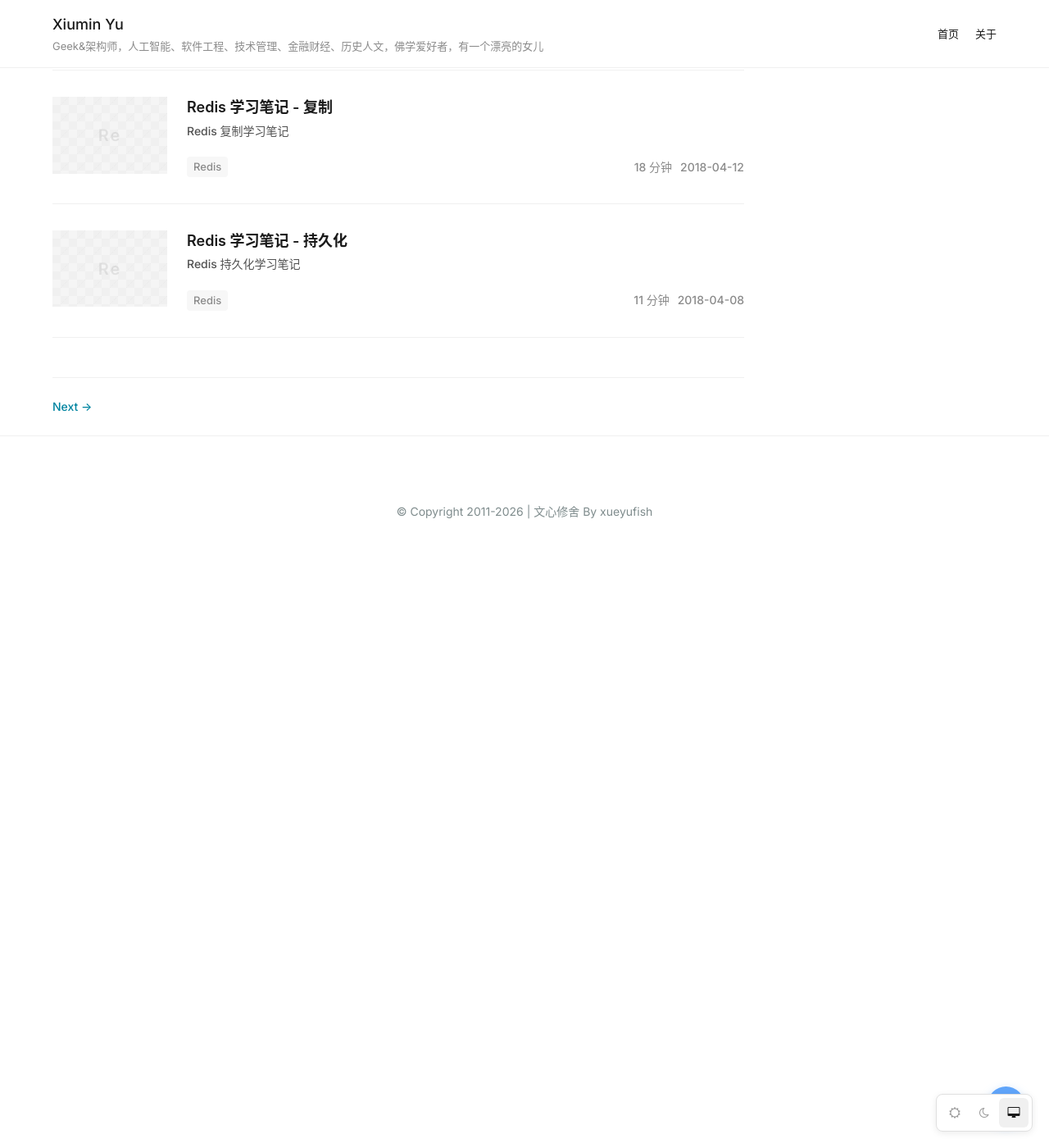
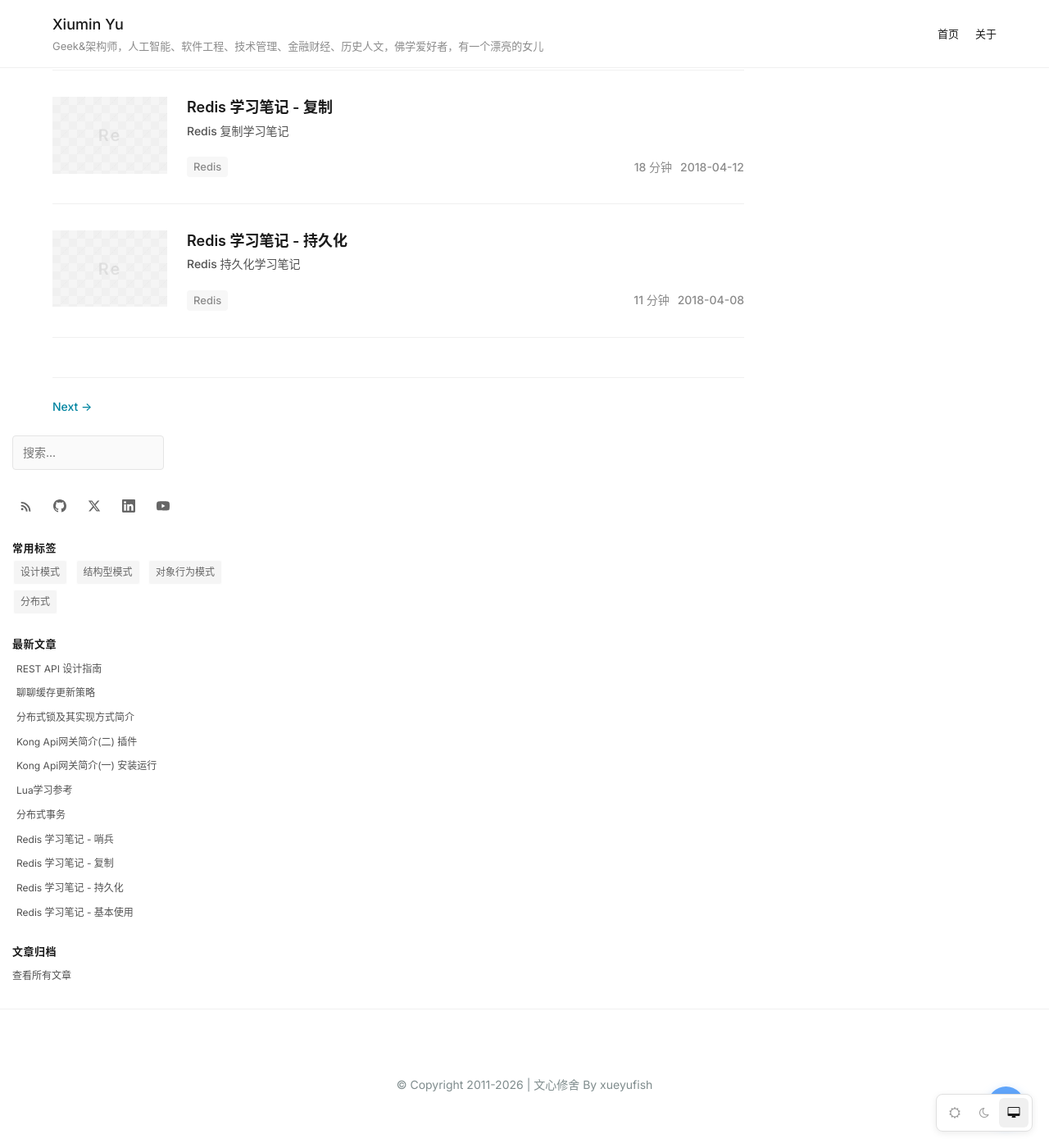
Before and after one commit to xueyufish/xueyufish.github.io, a Jekyll site: the page built from index.html, in a window 1280 px wide and 1400 px high, scrolled down 1331 px. Shown: the whole window at 82% size. Built offline with Jekyll 4.4.1, drawn with Linux system fonts in a browser that asks for light colours; the list of posts is cut into pages by our own code; comment, search, counter and statistics services are not loaded.

Commit message:
fix: detail page sidebar layout — align article with header, unify sidebar with homepage
- Change grid from col-lg-8 col-lg-offset-1 to col-lg-9 to align
  article content with site-banner header text
- Replace sidebar-container classes with home-aside/home-aside-section
  for consistent sidebar styling with homepage
- Scope .home-aside width rule to .home-layout > .home-aside so it
  only applies in flex context (homepage), not Bootstrap grid (detail)
- Remove malformed margin-left:0 !important preventing Bootstrap offset
- Bump cache-bust version 1.0.2 → 1.0.3

```diff
--- a/_config.yml
+++ b/_config.yml
@@ -96,4 +96,4 @@ entries-condition-size: 10
 #]
 
 # 资源版本号（用于缓存破坏）
-version: 1.0.2
+version: 1.0.3
--- a/_layouts/page.html
+++ b/_layouts/page.html
@@ -20,112 +20,53 @@ layout: default
 <main id="main-content" role="main" tabindex="-1">
   <div class="container">
     <div class="row">
-      <div class="col-lg-8 col-lg-offset-1 col-md-8 col-md-offset-1 col-sm-12 col-xs-12 post-container">
+      <div class="col-lg-9 col-md-9 col-sm-12 col-xs-12 post-container">
         {{ content }}
       </div>
-    <aside class="col-lg-3 col-lg-offset-0 col-md-3 col-md-offset-0 col-sm-12 col-xs-12 sidebar-container" role="complementary" aria-label="侧边栏">
-      <!-- 搜索框 -->
-      <section class="visible-md visible-lg" aria-label="搜索">
-        <div class="search-container" role="search">
-          <h5>搜索文章</h5>
-          <div class="search-input-wrapper">
-            <label for="search-input" class="sr-only">搜索文章</label>
-            <input type="search" id="search-input" placeholder="输入关键词搜索..." autocomplete="off" aria-label="搜索文章">
-            <button id="search-button" class="search-button" aria-label="开始搜索">
-              <i class="fa fa-search" aria-hidden="true"></i>
-            </button>
-          </div>
-          <div id="search-loading" class="search-loading" role="status" aria-live="polite">加载中...</div>
-          <div id="search-results" class="search-results" role="listbox" aria-label="搜索结果"></div>
+    <aside class="col-lg-3 col-md-3 col-sm-12 col-xs-12 home-aside" role="complementary" aria-label="侧边栏">
+      <div class="home-aside-section">
+        <div class="home-aside-search">
+          <form action="{{ "/search/" | prepend: site.baseurl }}" method="get" role="search">
+            <input type="search" name="q" placeholder="搜索..." aria-label="搜索文章">
+          </form>
         </div>
-      </section>
+      </div>
 
-      <!-- 微信二维码 -->
-      <section class="visible-md visible-lg" aria-label="关于博主">
-        <hr class="hidden-sm hidden-xs">
-        <div class="short-about">
-          <img src="/assets/image/wechat-qrcode.jpg" alt="扫描二维码关注博主微信"/>
-          {% if site.sidebar-about-description %}
-          <p style="margin-top: 10px;">{{site.sidebar-about-description}}</p>
+      <div class="home-aside-section">
+        <div class="home-aside-social">
+          {% if site.RSS %}
+          <a href="{{ "/feed.xml" | prepend: site.baseurl }}" title="RSS">
+            <svg width="16" height="16" viewBox="0 0 24 24" fill="currentColor"><circle cx="6.18" cy="17.82" r="2.18"></circle><path d="M4 4.44v2.83a14.73 14.73 0 0114.73 14.73h2.83A17.56 17.56 0 004 4.44z"></path><path d="M4 10.1v2.83a9.08 9.08 0 019.07 9.07h2.83A11.91 11.91 0 004 10.1z"></path></svg>
+          </a>
+          {% endif %}
+          {% if site.github_username %}
+          <a href="https://github.com/{{ site.github_username }}" target="_blank" rel="noopener noreferrer" title="GitHub">
+            <svg width="16" height="16" viewBox="0 0 24 24" fill="currentColor"><path d="M12 0C5.37 0 0 5.37 0 12c0 5.31 3.435 9.795 8.205 11.385.6.105.825-.255.825-.57 0-.285-.015-1.23-.015-2.235-3.015.555-3.795-.735-4.035-1.41-.135-.345-.72-1.41-1.23-1.695-.42-.225-1.02-.78-.015-.795.945-.015 1.62.87 1.845 1.23 1.08 1.815 2.805 1.305 3.495.99.105-.78.42-1.305.765-1.605-2.67-.3-5.46-1.335-5.46-5.925 0-1.305.465-2.385 1.23-3.225-.12-.3-.54-1.53.12-3.18 0 0 1.005-.315 3.3 1.23.96-.27 1.98-.405 3-.405s2.04.135 3 .405c2.295-1.56 3.3-1.23 3.3-1.23.66 1.65.24 2.88.12 3.18.765.84 1.23 1.905 1.23 3.225 0 4.605-2.805 5.625-5.475 5.925.435.375.81 1.095.81 2.22 0 1.605-.015 2.895-.015 3.3 0 .315.225.69.825.57A12.02 12.02 0 0024 12c0-6.63-5.37-12-12-12z"></path></svg>
+          </a>
+          {% endif %}
+          {% if site.twitter_username %}
+          <a href="https://twitter.com/{{ site.twitter_username }}" target="_blank" rel="noopener noreferrer" title="X (Twitter)">
+            <svg width="16" height="16" viewBox="0 0 24 24" fill="currentColor"><path d="M18.244 2.25h3.308l-7.227 8.26 8.502 11.24H16.17l-5.214-6.817L4.99 21.75H1.68l7.73-8.835L1.254 2.25H8.08l4.713 6.231zm-1.161 17.52h1.833L7.084 4.126H5.117z"></path></svg>
+          </a>
+          {% endif %}
+          {% if site.linkedin_username %}
+          <a href="https://linkedin.com/in/{{ site.linkedin_username }}" target="_blank" rel="noopener noreferrer" title="LinkedIn">
+            <svg width="16" height="16" viewBox="0 0 24 24" fill="currentColor"><path d="M20.447 20.452h-3.554v-5.569c0-1.328-.027-3.037-1.852-3.037-1.853 0-2.136 1.445-2.136 2.939v5.667H9.351V9h3.414v1.561h.046c.477-.9 1.637-1.85 3.37-1.85 3.601 0 4.267 2.37 4.267 5.455v6.286zM5.337 7.433a2.062 2.062 0 01-2.063-2.065 2.064 2.064 0 112.063 2.065zm1.782 13.019H3.555V9h3.564v11.452zM22.225 0H1.771C.792 0 0 .774 0 1.729v20.542C0 23.227.792 24 1.771 24h20.451C23.2 24 24 23.227 24 22.271V1.729C24 .774 23.2 0 22.222 0h.003z"></path></svg>
+          </a>
+          {% endif %}
+          {% if site.youtube_username %}
+          <a href="https://youtube.com/@{{ site.youtube_username }}" target="_blank" rel="noopener noreferrer" title="YouTube">
+            <svg width="16" height="16" viewBox="0 0 24 24" fill="currentColor"><path d="M23.498 6.186a3.016 3.016 0 00-2.122-2.136C19.505 3.545 12 3.545 12 3.545s-7.505 0-9.377.505A3.017 3.017 0 00.502 6.186C0 8.07 0 12 0 12s0 3.93.502 5.814a3.016 3.016 0 002.122 2.136c1.871.505 9.376.505 9.376.505s7.505 0 9.377-.505a3.015 3.015 0 002.122-2.136C24 15.93 24 12 24 12s0-3.93-.502-5.814zM9.545 15.568V8.432L15.818 12l-6.273 3.568z"></path></svg>
+          </a>
           {% endif %}
         </div>
-      </section>
-
-      <!-- 社交链接 -->
-      <section class="visible-md visible-lg" aria-label="社交媒体">
-        <hr class="hidden-sm hidden-xs">
-        <div class="short-about">
-          <ul class="list-inline">
-            {% if site.RSS %}
-            <li>
-              <a href="{{ "/feed.xml" | prepend: site.baseurl }}" aria-label="订阅 RSS">
-                <span class="fa-stack fa-lg">
-                  <i class="fa fa-circle fa-stack-2x"></i>
-                  <i class="fa fa-rss fa-stack-1x fa-inverse"></i>
-                </span>
-              </a>
-            </li>
-            {% endif %}
-            {% if site.twitter_username %}
-            <li>
-              <a href="https://twitter.com/{{ site.twitter_username }}" aria-label="访问 Twitter 主页" target="_blank" rel="noopener noreferrer">
-                <span class="fa-stack fa-lg">
-                  <i class="fa fa-circle fa-stack-2x"></i>
-                  <i class="fa fa-twitter fa-stack-1x fa-inverse"></i>
-                </span>
-              </a>
-            </li>
-            {% endif %}
-            {% if site.zhihu_username %}
-            <li>
-              <a href="https://www.zhihu.com/people/{{ site.zhihu_username }}" aria-label="访问知乎主页" target="_blank" rel="noopener noreferrer">
-                <span class="fa-stack fa-lg">
-                  <i class="fa fa-circle fa-stack-2x"></i>
-                  <i class="fa fa-stack-1x fa-inverse">知</i>
-                </span>
-              </a>
-            </li>
-            {% endif %}
-            {% if site.weibo_username %}
-            <li>
-              <a href="http://weibo.com/{{ site.weibo_username }}" aria-label="访问微博主页" target="_blank" rel="noopener noreferrer">
-                <span class="fa-stack fa-lg">
-                  <i class="fa fa-circle fa-stack-2x"></i>
-                  <i class="fa fa-weibo fa-stack-1x fa-inverse"></i>
-                </span>
-              </a>
-            </li>
-            {% endif %}
-            {% if site.facebook_username %}
-            <li>
-              <a href="https://www.facebook.com/{{ site.facebook_username }}" aria-label="访问 Facebook 主页" target="_blank" rel="noopener noreferrer">
-                <span class="fa-stack fa-lg">
-                  <i class="fa fa-circle fa-stack-2x"></i>
-                  <i class="fa fa-facebook fa-stack-1x fa-inverse"></i>
-                </span>
-              </a>
-            </li>
-            {% endif %}
-            {% if site.github_username %}
-            <li>
-              <a href="https://github.com/{{ site.github_username }}" aria-label="访问 GitHub 主页" target="_blank" rel="noopener noreferrer">
-                <span class="fa-stack fa-lg">
-                  <i class="fa fa-circle fa-stack-2x"></i>
-                  <i class="fa fa-github fa-stack-1x fa-inverse"></i>
-                </span>
-              </a>
-            </li>
-            {% endif %}
-          </ul>
-        </div>
-      </section>
+      </div>
 
       {% if site.featured-tags %}
-      <section aria-label="常用标签">
-        <hr class="hidden-sm hidden-xs">
-        <h5>常用标签</h5>
+      <div class="home-aside-section">
+        <h3 class="home-aside-title">常用标签</h3>
         <nav class="tags" aria-label="标签云">
-          {% for tag in site.tags  %}
+          {% for tag in site.tags %}
             {% if tag[1].size > site.featured-condition-size %}
               <a href="{{ site.baseurl }}/tags/#{{ tag[0] }}" title="{{ tag[0] }} ({{ tag[1].size }} 篇文章)" rel="tag">
                 {{ tag[0] }}
@@ -133,23 +74,12 @@ layout: default
             {% endif %}
           {% endfor %}
         </nav>
-      </section>
-      {% endif %}
-
-      {% if site.archives %}
-      <nav aria-label="文章归档">
-        <hr class="hidden-sm hidden-xs">
-        <h5>文章归档</h5>
-        <div>
-          <a href="{{'/archives/' | prepend: site.baseurl }}">查看所有文章</a>
-        </div>
-      </nav>
+      </div>
       {% endif %}
 
       {% if site.recent-entries %}
-      <nav aria-label="最新文章">
-        <hr class="hidden-sm hidden-xs">
-        <h5>最新文章</h5>
+      <div class="home-aside-section">
+        <h3 class="home-aside-title">最新文章</h3>
         <div>
           <ul class="list-inline1">
             <li>
@@ -162,20 +92,17 @@ layout: default
             {% endfor %}
           </ul>
         </div>
-      </nav>
+      </div>
       {% endif %}
 
-      {% if site.friends %}
-      <nav aria-label="友情链接">
-        <hr>
-        <h5>友情链接</h5>
-        <ul class="list-inline">
-          {% for friend in site.friends %}
-            <li><a href="{{friend.href}}" target="_blank" rel="noopener noreferrer">{{friend.title}}</a></li>
-          {% endfor %}
-        </ul>
-      </nav>
+      {% if site.archives %}
+      <div class="home-aside-section">
+        <h3 class="home-aside-title">文章归档</h3>
+        <div>
+          <a href="{{'/archives/' | prepend: site.baseurl }}">查看所有文章</a>
+        </div>
+      </div>
       {% endif %}
-    </div>
+    </aside>
   </div>
 </main>
--- a/assets/css/blog.css
+++ b/assets/css/blog.css
@@ -938,8 +938,6 @@ body {
 
 /* ========== Detail Page Layout Overrides ========== */
 .post-container:not(.post-container:has(.home-banner)) {
-  margin-left: 0 !important;
-  padding-left: 15px !important;
   margin-top: 0.75rem;
 }
 
@@ -1115,7 +1113,7 @@ body {
   min-width: 0;
 }
 
-.home-aside {
+.home-layout > .home-aside {
   width: 260px;
   flex-shrink: 0;
 }
```
Also changed, not shown: assets/css/main.min.css.
